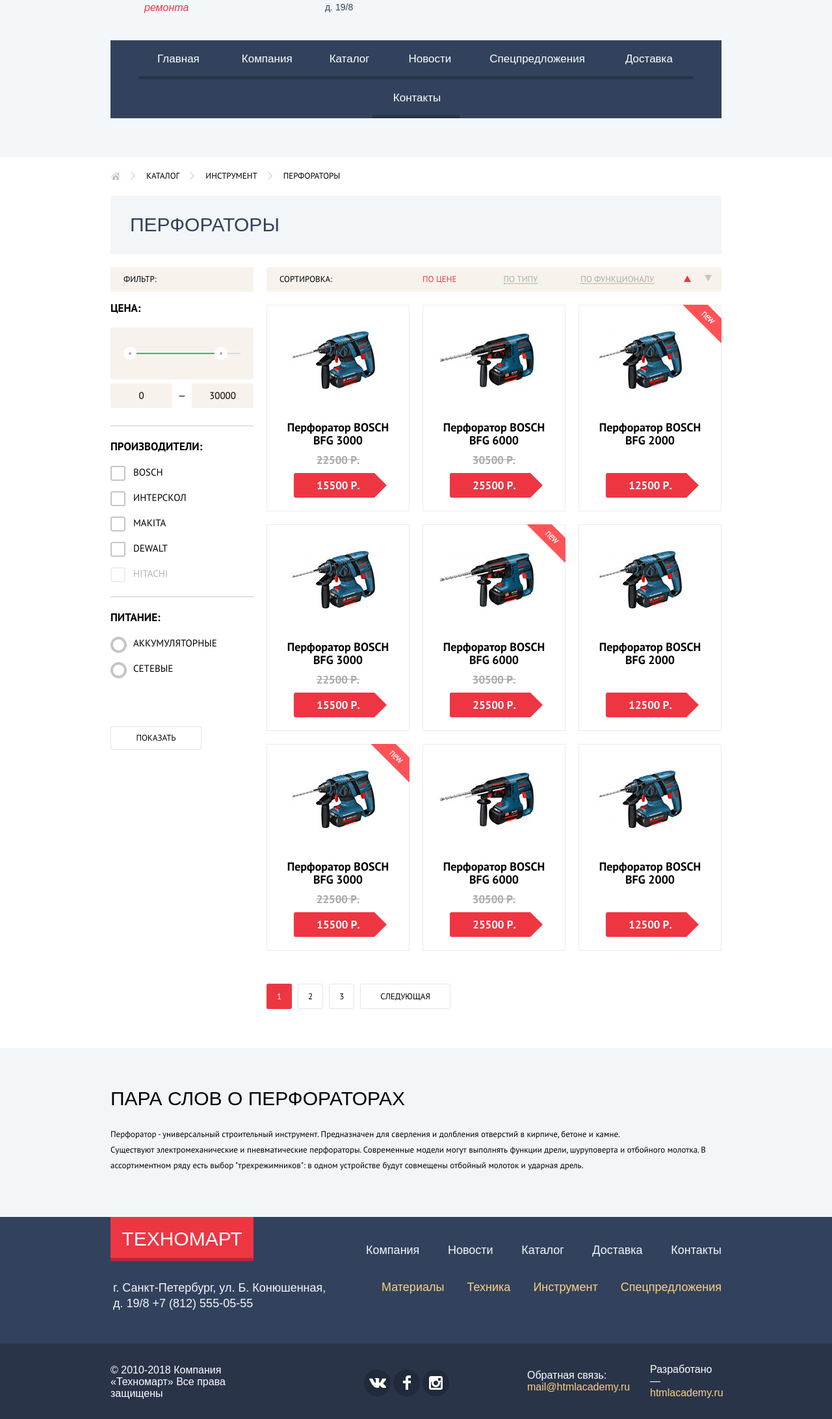
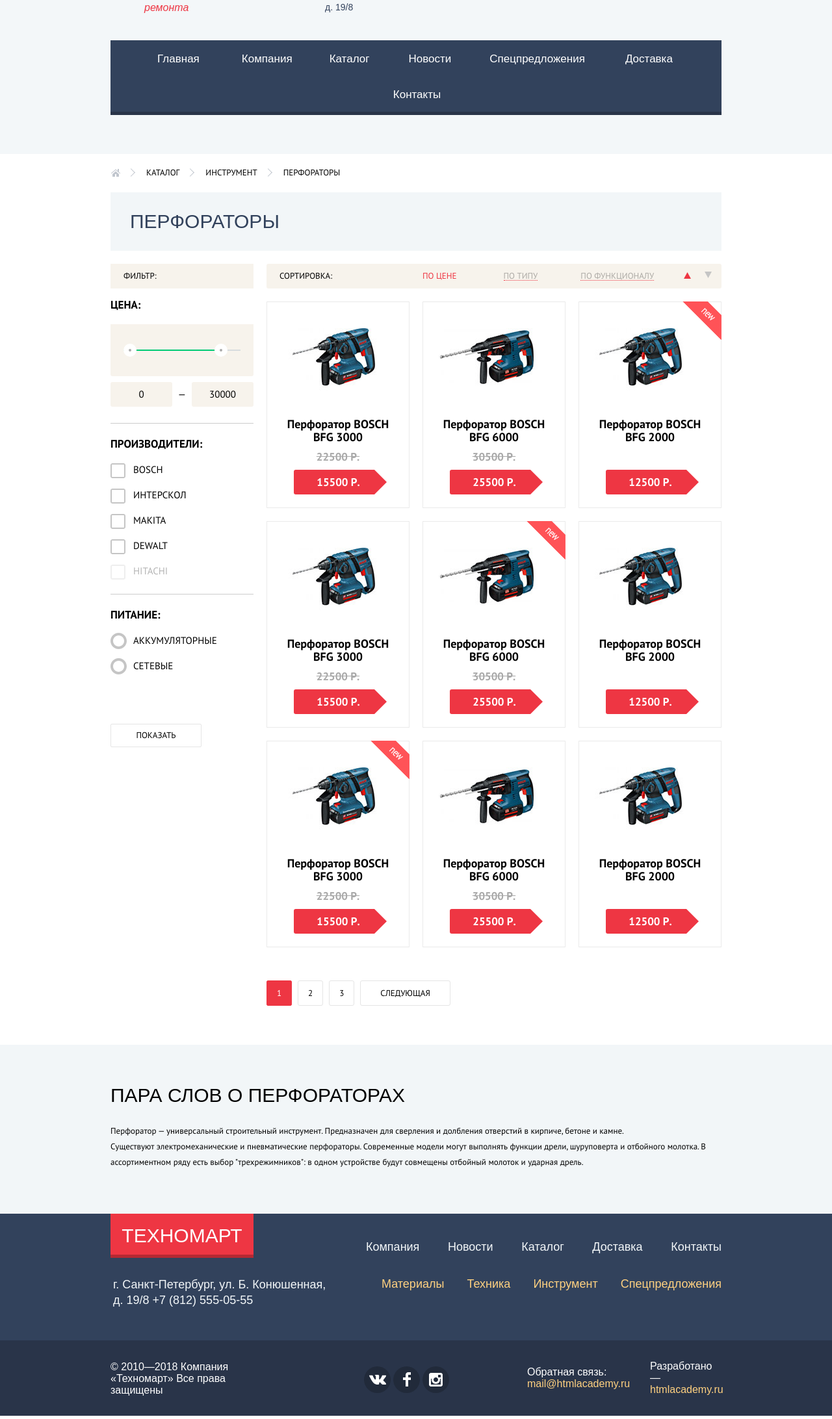
Before and after one commit to IlyaKotenko/171503-technomart, a plain HTML site: page catalog.html in a window 1280 px wide. Shown: the part 225-2409 px from the top of the page at 65% size. Drawn offline with Linux system fonts and the light colour scheme; a web font is replaced by a local one.

Commit message:
Исправление ошибок

```diff
--- a/catalog.html
+++ b/catalog.html
@@ -15,14 +15,16 @@
                     <form class="site-search" name="search-form" action="https://echo.htmlacademy.ru" method="get">
                         <label class="visually-hidden" for="main-search-field">Поиск:</label>
                         <input class="search-field" type="search" name="search-field" id="main-search-field" placeholder="Поиск:">
-                  <button type="submit" class="search-button"><svg version="1.1" xmlns="http://www.w3.org/2000/svg" xmlns:xlink="http://www.w3.org/1999/xlink" x="0px" y="0px" width="17px"
+                        <button type="submit" class="search-button">
+                            <svg version="1.1" xmlns="http://www.w3.org/2000/svg" xmlns:xlink="http://www.w3.org/1999/xlink" x="0px" y="0px" width="17px"
                                 height="17px" viewBox="0 0 17 17" enable-background="new 0 0 17 17" xml:space="preserve">
                                 <g>
                                     <path fill="#ffffff" d="M17,15.586l-3.542-3.542C14.421,10.782,15,9.21,15,7.5C15,3.358,11.643,0,7.5,0C3.358,0,0,3.358,0,7.5
                                         C0,11.643,3.358,15,7.5,15c1.71,0,3.282-0.579,4.544-1.542L15.586,17L17,15.586z M2,7.5C2,4.467,4.467,2,7.5,2
                                         C10.532,2,13,4.467,13,7.5c0,3.032-2.468,5.5-5.5,5.5C4.467,13,2,10.532,2,7.5z"/>
                                 </g>
-</svg></button>
+                            </svg>
+                        </button>
                     </form>
                     <ul class="shop-links">
                         <li><a class="bookmark" href="#">Закладки: 0</a></li>
@@ -34,20 +36,30 @@
             <div class="user-navigation container">
                 <p class="site-title">Интернет-магазин строительных материалов и&nbsp;инструментов для ремонта</p>
                 <p class="header-contacts"><span class="phone-number" aria-label="Контактный телефон">+7 (812) 555-05-55</span><span class="adress" aria-label="Адрес офиса">г. Санкт-Петербург, ул. Б. Конюшенная, д. 19/8</span></p>
-
                 <ul class="user-profile-menu">
-                <li><a class="profile" href="#"><span class="user-icon"><svg version="1.1" xmlns="http://www.w3.org/2000/svg" xmlns:xlink="http://www.w3.org/1999/xlink" x="0px" y="0px"
+                    <li>
+                        <a class="profile" href="#">
+                            <span class="user-icon">
+                                <svg version="1.1" xmlns="http://www.w3.org/2000/svg" xmlns:xlink="http://www.w3.org/1999/xlink" x="0px" y="0px"
                                     width="20px" height="18px" viewBox="0 0 20 18" enable-background="new 0 0 20 18" xml:space="preserve">
                                     <path fill="#c5c5c5" d="M17.881,14.166c-2.144-0.735-4.256-1.666-5.207-2.39c-0.657-0.501-0.77-1.618-0.517-2.415
                                         c1.118-0.903,1.864-2.477,1.864-4.278C14.021,2.276,12.221,0,10,0S5.979,2.276,5.979,5.083c0,1.801,0.746,3.374,1.863,4.277
                                         c0.253,0.798,0.141,1.915-0.517,2.416c-0.95,0.724-3.063,1.654-5.207,2.39S0,18,0,18h20C20,18,20.025,14.901,17.881,14.166z"/>
-</svg></span>Равшан Джамшутович</a>
-                    <a class="logout" href="#" aria-label="Выйти из аккаунта"><span class="logout-icon"><svg version="1.1" id="Layer_1" xmlns="http://www.w3.org/2000/svg" xmlns:xlink="http://www.w3.org/1999/xlink" x="0px" y="0px"
+                                </svg>
+                            </span>
+                            Равшан Джамшутович
+                        </a>
+                        <a class="logout" href="#" aria-label="Выйти из аккаунта">
+                            <span class="logout-icon">
+                                <svg version="1.1" id="Layer_1" xmlns="http://www.w3.org/2000/svg" xmlns:xlink="http://www.w3.org/1999/xlink" x="0px" y="0px"
                                     width="21px" height="17px" viewBox="0 0 21 17" enable-background="new 0 0 21 17" xml:space="preserve">
                                     <polygon fill="#c5c5c5" points="21,8.5 12.125,0 12.125,6 6.125,6 6.125,11 12.125,11 12.125,17 	"/>
                                     <path fill="#c5c5c5" d="M3.106,13.952V3.048c0.018-0.376,0.171-1.057,1.01-1.057h5.027V0H4.116C1.938,0,1.112,1.81,1.087,3.027
                                         v10.946C1.112,15.189,1.938,17,4.116,17h5.027v-1.99H4.116C3.277,15.01,3.124,14.327,3.106,13.952z"/>
-</svg></span></a></li>
+                                </svg>
+                            </span>
+                        </a>
+                    </li>
                     <li><a class="my-offers" href="#">Мои заказы</a><a class="my-account" href="#">Личный кабинет</a></li>
                 </ul>
             </div>
@@ -81,14 +93,20 @@
                             <li><a class="sorting-price current-sorting" href="#">По цене</a></li>
                             <li><a class="sorting-type" href="#">По типу</a></li>
                             <li><a class="sorting-functions" href="#">По функционалу</a></li>
-                          <li><a class="up-arrow current-direction" href="#" aria-label="Сортировка по возрастанию"><svg version="1.1" width="11px" height="10px" viewBox="0 0 11 10" xml:space="preserve">
+                            <li>
+                                <a class="up-arrow current-direction" href="#" aria-label="Сортировка по возрастанию">
+                                    <svg version="1.1" width="11px" height="10px" viewBox="0 0 11 10" xml:space="preserve">
                                         <polygon fill="#c5c5c5" points="5.5,0 0,10 11,10 "/>
                                     </svg>
-</a></li>
-                          <li><a class="down-arrow" href="#" aria-label="Сортировка по убыванию"><svg version="1.1" width="11px" height="10px" viewBox="0 0 11 10" xml:space="preserve">
+                                </a>
+                            </li>
+                            <li>
+                                <a class="down-arrow" href="#" aria-label="Сортировка по убыванию">
+                                    <svg version="1.1" width="11px" height="10px" viewBox="0 0 11 10" xml:space="preserve">
                                         <polygon fill="#c5c5c5" points="5.5,0 0,10 11,10 "/>
                                     </svg>
-</a></li>
+                                </a>
+                            </li>
                         </ul>
                     </div>
                     <div class="items">
@@ -238,12 +256,12 @@
                     </form>
                 </aside>
             </div>
-
             <section class="item-category-description">
                 <div class="container">
                     <h2>Пара слов о перфораторах</h2>
-              <p>Перфоратор - универсальный строительный инструмент. Предназначен для сверления и долбления отверстий в кирпиче, бетоне и камне.<br>
-Существуют электромеханические и пневматические перфораторы. Современные модели могут выполнять функции дрели, шуруповерта и отбойного молотка. В ассортиментном ряду есть выбор "трехрежимников": в одном устройстве будут совмещены отбойный молоток и ударная дрель.</p>
+                    <p>Перфоратор &mdash; универсальный строительный инструмент. Предназначен для сверления и долбления отверстий в кирпиче, бетоне и камне.<br>
+                        Существуют электромеханические и пневматические перфораторы. Современные модели могут выполнять функции дрели, шуруповерта и отбойного молотка. В ассортиментном ряду есть выбор "трехрежимников": в одном устройстве будут совмещены отбойный молоток и ударная дрель.
+                    </p>
                 </div>
             </section>
         </main>
@@ -271,7 +289,7 @@
             </div>
             <div class="footer-bottoms-wrapper">
                 <div class="footer-bottoms container">
-              <p class="copyright">&copy; 2010-2018 Компания «Техномарт» Все права защищены</p>
+                    <p class="copyright">&copy; 2010&mdash;2018 Компания «Техномарт» Все права защищены</p>
                     <ul class="social-buttons">
                         <li><a class="social-btn vk-btn" aria-label="Вконтакте" href="#"></a></li>
                         <li><a class="social-btn fb-btn" aria-label="Фейсбук" href="#"></a></li>
--- a/css/style.css
+++ b/css/style.css
@@ -79,8 +79,7 @@ a {
 .breadcrumbs,
 .user-profile-menu,
 .offer-categories,
-.sorting-menu
-{
+.sorting-menu {
     list-style: none;
     margin: 0;
     padding: 0;
@@ -92,7 +91,6 @@ a {
     margin: 0 auto;
 }
 
-/* Header Style Start */
 .main-page-header,
 .catalog-page-header {
     width: 100%;
@@ -119,7 +117,6 @@ a.logo-header {
     text-transform: uppercase;
     padding-top: 10px;
     padding-left: 55px;
-
 }
 
 a.logo-header:hover,
@@ -142,8 +139,8 @@ a.logo-header:active {
         -ms-flex-align: center;
             align-items: center;
     margin: 0;
-
-}
+}
+
 .search-button {
     position: absolute;
     width: 17px;
@@ -162,6 +159,7 @@ a.logo-header:active {
 .search-button:focus {
     opacity: 1;
 }
+
 .search-button:active {
     opacity: 0.5;
 }
@@ -337,7 +335,6 @@ a.submit-order:active {
             justify-content: space-between;
     margin-bottom: 39px;
 }
-
 
 .user-navigation .site-title {
     display: inline;
@@ -351,7 +348,6 @@ a.submit-order:active {
     margin: 0;
     margin-right: 20px;
     padding: 3px 48px 0 52px;
-
 }
 
 .user-navigation .header-contacts {
@@ -369,7 +365,6 @@ a.submit-order:active {
             box-sizing: border-box;
     margin: 0;
     margin-right: 20px;
-
 }
 
 .header-contacts .phone-number {
@@ -521,7 +516,6 @@ a.logout:focus path,
 a.logout:hover polygon,
 a.logout:focus polygon {
     fill: #32425c;
-
 }
 
 a.profile:active,
@@ -583,17 +577,17 @@ a.my-offers::after {
         -ms-flex-pack: center;
             justify-content: center;
     background-color: #32425c;
+    border-bottom: 5px solid #293449;
 }
 
 .main-menu a {
     display: block;
-    height: 60px;
+    height: 55px;
     -webkit-box-sizing: border-box;
             box-sizing: border-box;
-    padding: 20px 29px;
+    padding: 20px 29px 15px;
     background-color: #32425c;
     text-align: center;
-    border-bottom: 5px solid #293449;
 }
 
 .main-menu li:nth-child(1) a {
@@ -604,6 +598,7 @@ a.my-offers::after {
     padding-left: 32px;
     padding-right: 30px;
 }
+
 .main-menu li:nth-child(3) a {
     padding-left: 27px;
     padding-right: 30px;
@@ -623,6 +618,7 @@ a.my-offers::after {
     padding-left: 31px;
     padding-right: 32px;
 }
+
 .main-menu li:nth-child(7) a {
     padding-left: 32px;
 }
@@ -636,8 +632,6 @@ a.my-offers::after {
     color: rgba(255, 255, 255, 0.5);
     background-color: #1d2739;
 }
-
-/* Header Style End */
 
 .categories-slider {
     display: -webkit-box;
@@ -1001,7 +995,7 @@ a.my-offers::after {
     text-align: center;
     vertical-align: top;
     -ms-flex-preferred-size: 220px;
-        flex-basis: 220px;
+        flex-basis: 218px;
     -webkit-box-sizing: border-box;
             box-sizing: border-box;
     font-family: "PT Sans", Arial, sans-serif;
@@ -1214,7 +1208,7 @@ a.my-offers::after {
     -webkit-box-sizing: border-box;
             box-sizing: border-box;
     width: 240px;
-    padding: 12px 22px 18px;
+    padding: 12px 22px 17px;
     vertical-align: top;
     background-color: #32425c;
     border-top: 1px solid #405069;
@@ -1309,7 +1303,7 @@ a.current-service:focus {
     display: flex;
     -ms-flex-wrap: wrap;
         flex-wrap: wrap;
-    margin-bottom: 86px;
+    margin-bottom: 84px;
     color: #000000;
 }
 
@@ -1967,7 +1961,6 @@ a.current-service:focus {
     font-family: "PT Sans", Arial, sans-serif;
     font-size: 13px;
     line-height: 18px;
-
 }
 
 .catalog-pagination a {
@@ -2050,7 +2043,7 @@ a.current-page {
     width: 100%;
     height: 80px;
     position: relative;
-    margin-bottom: 6px;
+    margin-bottom: 9px;
     padding: 39px 20px 39px;
     -webkit-box-sizing: border-box;
             box-sizing: border-box;
@@ -2120,7 +2113,7 @@ a.current-page {
     -webkit-box-pack: justify;
         -ms-flex-pack: justify;
             justify-content: space-between;
-    margin-bottom: 27px;
+    margin-bottom: 25px;
 }
 
 .price-outputs span {
@@ -2197,7 +2190,7 @@ a.current-page {
     position: absolute;
     width: 25px;
     height: 25px;
-    top: 0;
+    top: -2px;
     left: 0;
     background-image: url(../img/radio-off.svg);
     background-repeat: no-repeat;
```
Also changed, not shown: index.html (+1 -1 lines). Lines whose indentation alone changed are shown as unchanged.
